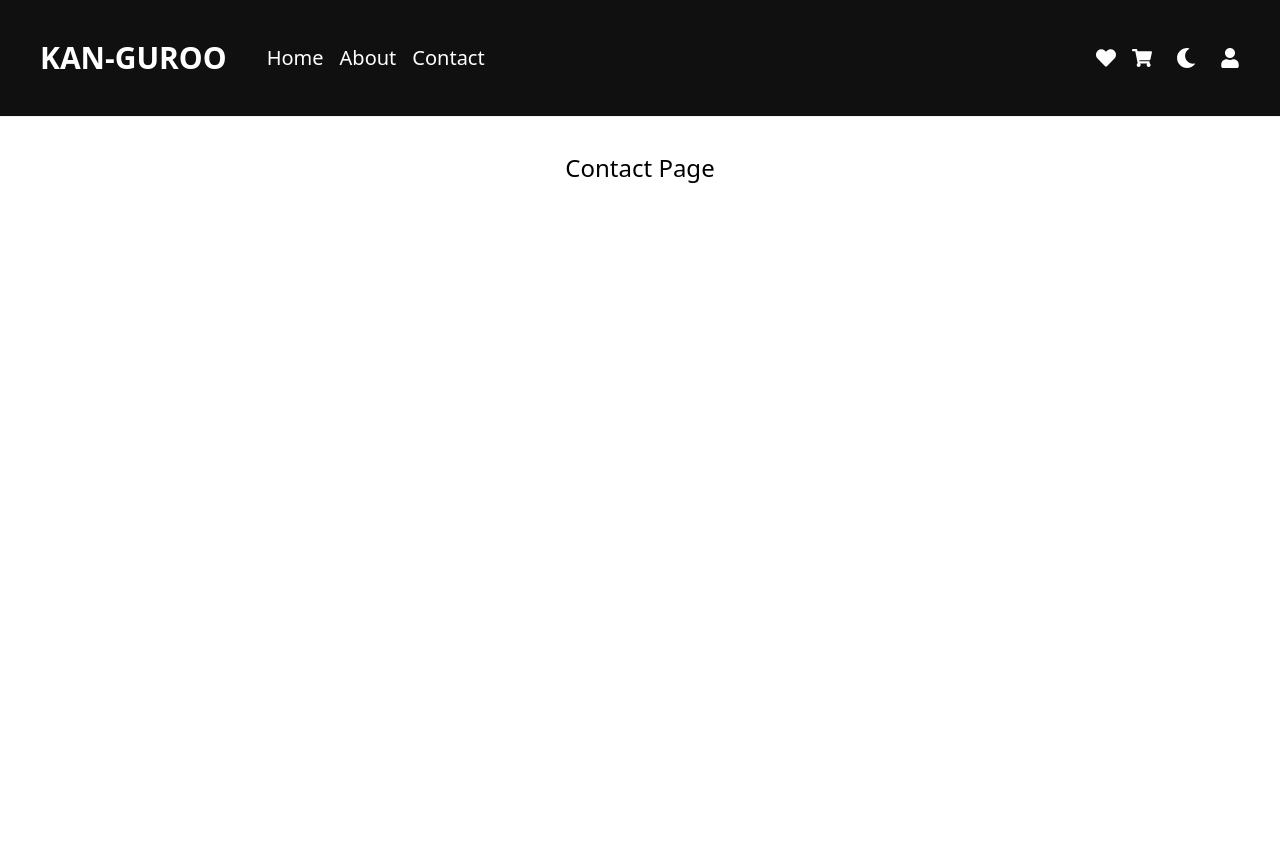
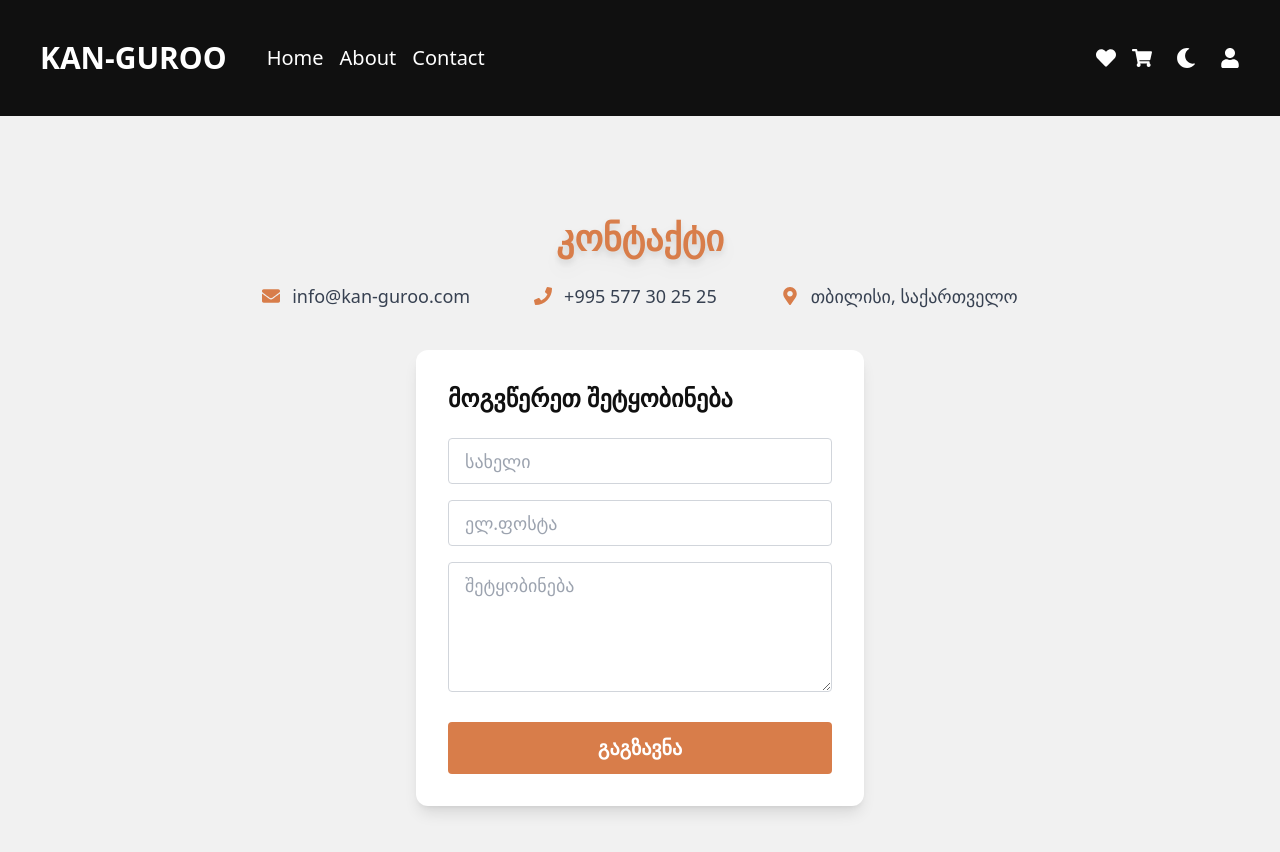
Before and after one commit to Bdmnss/kan-guroo, a React (Vite) app: page /contact in a window 1280 px wide. Shown: the top 852 px of the page. Before the commit the page ends 800 px from the top, so only its background shows below. Built offline with nearby package versions, Linux system fonts and the light colour scheme; no server answers.

Commit message:
Add not found, about and contact pages

```diff
--- a/src/App.tsx
+++ b/src/App.tsx
@@ -8,6 +8,7 @@ import Favorites from "./pages/Favorites";
 import { Navigate } from "react-router-dom";
 import Login from "./pages/Login";
 import Register from "./pages/Register";
+import NotFound from "./pages/NotFound";
 import { QueryClient, QueryClientProvider } from "@tanstack/react-query";
 
 const router = createBrowserRouter([
@@ -39,6 +40,10 @@ const router = createBrowserRouter([
     path: "/register",
     element: <Register />,
   },
+  {
+    path: "*",
+    element: <NotFound />,
+  },
 ]);
 
 const queryClient = new QueryClient();
--- a/src/pages/About.tsx
+++ b/src/pages/About.tsx
@@ -1,5 +1,32 @@
 const About = () => {
-  return <div className="p-10 text-center text-2xl">About Page</div>;
+  return (
+    <div className="bg-light flex min-h-screen flex-col items-center justify-center px-4 py-10 transition-colors duration-500 dark:bg-dark">
+      <h1 className="mb-6 text-4xl font-extrabold text-orange drop-shadow-lg">
+        ჩვენს შესახებ
+      </h1>
+      <div className="dark:bg-charcoal w-full max-w-2xl rounded-xl bg-white p-8 shadow-lg">
+        <h2 className="mb-4 text-2xl font-bold text-dark dark:text-white">
+          KAN-GUROO
+        </h2>
+        <p className="mb-6 text-lg text-gray-700 dark:text-gray-300">
+          ჩვენი ონლაინ მაღაზია გთავაზობთ თანამედროვე, ხარისხიან და მრავალფეროვან
+          პროდუქციას. ჩვენი მიზანია, მომხმარებელს შევთავაზოთ საუკეთესო არჩევანი,
+          სწრაფი მიწოდება და კომფორტული მომსახურება.
+        </p>
+        <ul className="mb-6 list-disc pl-6 text-lg text-gray-700 dark:text-gray-300">
+          <li>მაღალი ხარისხის პროდუქცია</li>
+          <li>სწრაფი და უსაფრთხო მიწოდება</li>
+          <li>მომხმარებელზე ორიენტირებული სერვისი</li>
+          <li>მუდმივად განახლებული ასორტიმენტი</li>
+        </ul>
+        <p className="text-lg text-gray-700 dark:text-gray-300">
+          თუ გაქვთ კითხვები ან შემოთავაზებები, შეგიძლიათ დაგვიკავშირდეთ{" "}
+          <span className="text-orange">info@kan-guroo.com</span> ან{" "}
+          <span className="text-orange">+995 577 30 25 25</span>.
+        </p>
+      </div>
+    </div>
+  );
 };
 
 export default About;
--- a/src/pages/Contact.tsx
+++ b/src/pages/Contact.tsx
@@ -1,5 +1,118 @@
+import { useState } from "react";
+import { useForm } from "react-hook-form";
+import { z } from "zod";
+import { zodResolver } from "@hookform/resolvers/zod";
+import { FaEnvelope, FaPhone, FaMapMarkerAlt } from "react-icons/fa";
+
 const Contact = () => {
-  return <div className="p-10 text-center text-2xl">Contact Page</div>;
+  const [submitted, setSubmitted] = useState(false);
+
+  const contactSchema = z.object({
+    name: z.string().min(2, "სახელი მინიმუმ 2 სიმბოლო უნდა იყოს"),
+    email: z.string().email("ელ.ფოსტა არასწორია"),
+    message: z.string().min(5, "შეტყობინება მინიმუმ 5 სიმბოლო უნდა იყოს"),
+  });
+
+  type ContactForm = z.infer<typeof contactSchema>;
+
+  const {
+    register,
+    handleSubmit,
+    reset,
+    formState: { errors },
+  } = useForm<ContactForm>({
+    resolver: zodResolver(contactSchema),
+    mode: "onSubmit",
+  });
+
+  const onSubmit = () => {
+    setSubmitted(true);
+    reset();
+  };
+
+  return (
+    <div className="bg-light flex min-h-screen flex-col items-center justify-center px-4 py-10 transition-colors duration-500 dark:bg-dark">
+      <h1 className="mb-6 text-4xl font-extrabold text-orange drop-shadow-lg">
+        კონტაქტი
+      </h1>
+      <div className="mb-10 flex flex-col items-center gap-6 sm:flex-row sm:gap-16">
+        <div className="flex items-center gap-3 text-lg text-gray-700 dark:text-gray-300">
+          <FaEnvelope className="text-orange" />
+          <a
+            href="mailto:info@kan-guroo.com"
+            className="hover:text-orangeLight"
+          >
+            info@kan-guroo.com
+          </a>
+        </div>
+        <div className="flex items-center gap-3 text-lg text-gray-700 dark:text-gray-300">
+          <FaPhone className="text-orange" />
+          <a href="tel:+995577302525" className="hover:text-orangeLight">
+            +995 577 30 25 25
+          </a>
+        </div>
+        <div className="flex items-center gap-3 text-lg text-gray-700 dark:text-gray-300">
+          <FaMapMarkerAlt className="text-orange" />
+          <span>თბილისი, საქართველო</span>
+        </div>
+      </div>
+
+      <form
+        className="dark:bg-charcoal w-full max-w-md rounded-xl bg-white p-8 shadow-lg"
+        onSubmit={handleSubmit(onSubmit)}
+      >
+        <h2 className="mb-6 text-2xl font-bold text-dark dark:text-white">
+          მოგვწერეთ შეტყობინება
+        </h2>
+        <div className="mb-4">
+          <input
+            type="text"
+            {...register("name")}
+            placeholder="სახელი"
+            className="w-full rounded border border-gray-300 px-4 py-2 text-lg focus:border-orange focus:outline-none dark:bg-gray-800 dark:text-white"
+          />
+          {errors.name && (
+            <p className="mt-2 text-sm text-red-500">{errors.name.message}</p>
+          )}
+        </div>
+        <div className="mb-4">
+          <input
+            type="text"
+            {...register("email")}
+            placeholder="ელ.ფოსტა"
+            className="w-full rounded border border-gray-300 px-4 py-2 text-lg focus:border-orange focus:outline-none dark:bg-gray-800 dark:text-white"
+          />
+          {errors.email && (
+            <p className="mt-2 text-sm text-red-500">{errors.email.message}</p>
+          )}
+        </div>
+        <div className="mb-6">
+          <textarea
+            {...register("message")}
+            placeholder="შეტყობინება"
+            rows={4}
+            className="w-full rounded border border-gray-300 px-4 py-2 text-lg focus:border-orange focus:outline-none dark:bg-gray-800 dark:text-white"
+          />
+          {errors.message && (
+            <p className="mt-2 text-sm text-red-500">
+              {errors.message.message}
+            </p>
+          )}
+        </div>
+        <button
+          type="submit"
+          className="hover:bg-orangeLight w-full rounded bg-orange py-3 text-xl font-bold text-white transition"
+        >
+          გაგზავნა
+        </button>
+        {submitted && (
+          <p className="mt-4 text-center text-green-600">
+            შეტყობინება წარმატებით გაიგზავნა!
+          </p>
+        )}
+      </form>
+    </div>
+  );
 };
 
 export default Contact;
--- /dev/null
+++ b/src/pages/NotFound.tsx
@@ -0,0 +1,23 @@
+import { Link } from "react-router-dom";
+
+export default function NotFound() {
+  return (
+    <div className="bg-light flex h-screen flex-col items-center justify-center px-4 transition-colors duration-500 dark:bg-dark">
+      <span className="mb-4 select-none text-6xl font-extrabold text-orange drop-shadow-lg sm:text-8xl">
+        404
+      </span>
+      <span className="mb-2 text-center text-2xl font-bold text-gray-800 transition-colors duration-500 sm:text-3xl dark:text-white">
+        Page Not Found
+      </span>
+      <span className="mb-8 text-center text-base text-gray-500 transition-colors duration-500 sm:text-lg dark:text-gray-400">
+        The page you are looking for does not exist.
+      </span>
+      <Link
+        to="/"
+        className="hover:bg-orangeLight rounded bg-orange px-4 py-2 text-base font-semibold text-white shadow transition sm:px-6 sm:py-3 sm:text-lg"
+      >
+        Go Home
+      </Link>
+    </div>
+  );
+}
```
